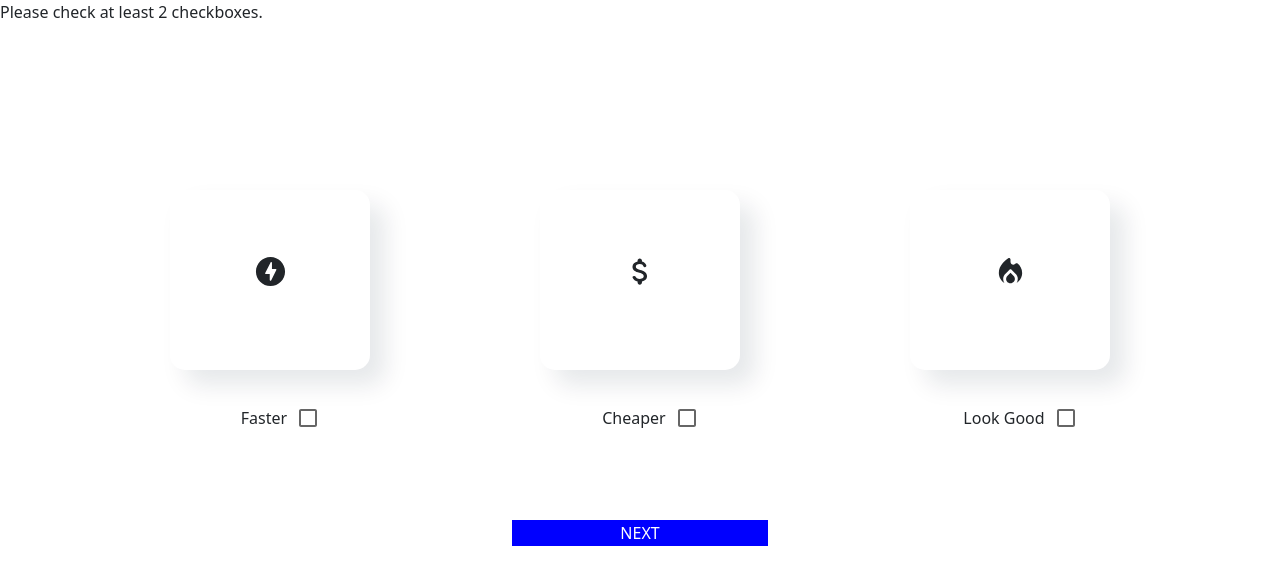
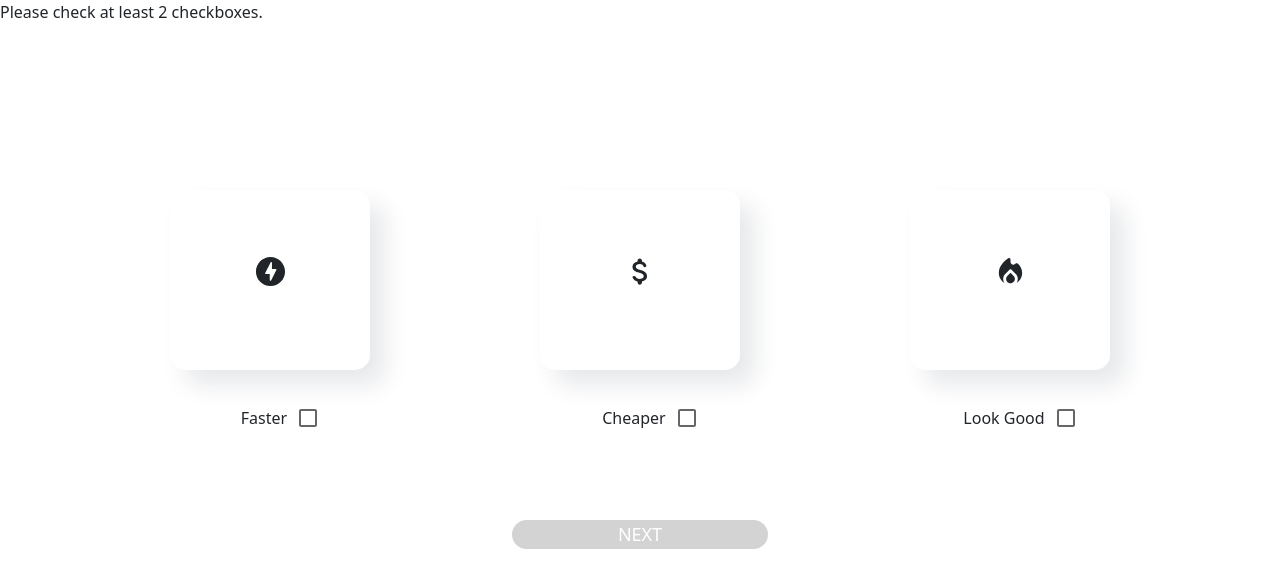
Before and after one commit to carlkarama/MarroWebClient, a React (Create React App) app: page / in a window 1280 px wide. Shown: the top 588 px of the page. Built offline with nearby package versions, Linux system fonts and the light colour scheme.

Commit message:
feat: disable next button until 2 options are checked

```diff
--- a/src/components/Button/NextButton.css
+++ b/src/components/Button/NextButton.css
@@ -3,7 +3,12 @@
     justify-content: center;
 }
 
-button {
+.next-button > button:disabled {
+    background-color: lightgray;
+    /* Add any other styles for the disabled state here */
+}
+
+.next-button > button {
     width: 20%;;
     color: white;
     border: none;
--- a/src/components/Checkbox/HomeCheckbox.js
+++ b/src/components/Checkbox/HomeCheckbox.js
@@ -73,7 +73,7 @@ export const HomeCheckbox = () => {
                         </div>
                         <div className="checkbox-items">
                             <div className="cheaper-label">Cheaper</div>
-                            <div className="heckbox"></div>
+                            <div className="checkbox"></div>
                             <div className="checkbox-selection">
                                 <Checkbox {...label}
                                 checked={checkboxState.cheaper}
```
